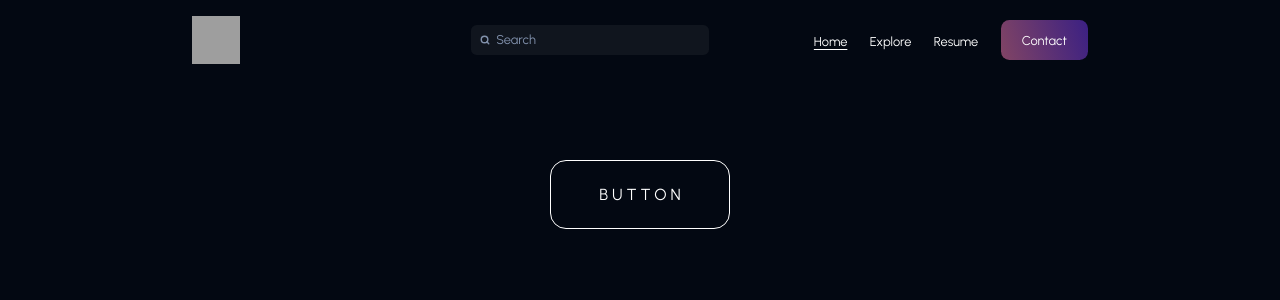
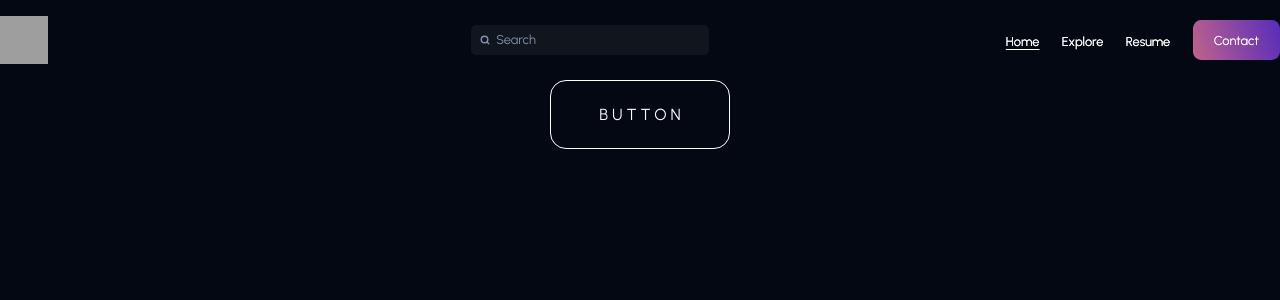
Before and after one commit to NyctibiusVII/Portfolio, a Next.js app: page / in a window 1280 px wide. Shown: the top 300 px of the page. Built offline with nearby package versions, Linux system fonts and the light colour scheme; grey boxes are pictures that could not be loaded.

Commit message:
:lipstick: feat: Improving styling

```diff
--- a/src/components/Header.tsx
+++ b/src/components/Header.tsx
@@ -18,12 +18,26 @@ import styles from '../styles/components/Header.module.scss'
 
 export const Header = () => {
     const headerLinks = useHeaderLinks
+    const [scrolled, setScrolled] = useState(false)
     const [currentPath, setCurrentPath] = useState('')
 
-    useEffect(() => setCurrentPath(Router.pathname), [currentPath])
+    const handleScroll = () => window.scrollY > 0 ? setScrolled(true) : setScrolled(false)
+
+    useEffect(() => {
+        window.addEventListener('scroll', handleScroll)
+
+        return () => window.removeEventListener('scroll', handleScroll)
+    }, [])
+
+    useEffect(() => {
+        setCurrentPath(Router.pathname)
+
+        return () => setCurrentPath(Router.pathname)
+    }, [currentPath])
 
     return (
-        <header className={styles.container}>
+        <header className={`${styles.container}${scrolled ? (' ' + styles.scrolled) : ''}`}>
+            <div className={styles.content}>
                 <Logo />
 
                 {/* Mobile */}
@@ -49,6 +63,7 @@ export const Header = () => {
                         })}
                     </ul>
                 </nav>
+            </div>
         </header>
     )
 }
--- a/src/hooks/useHeaderLinks.ts
+++ b/src/hooks/useHeaderLinks.ts
@@ -4,5 +4,5 @@ export const useHeaderLinks: Array<MenuItensType> = [
     { href: '/',                                  content: 'Home'    },
     { href: '/explore',                           content: 'Explore' },
     { href: 'https://cv-nyctibiusvii.vercel.app', content: 'Resume'  },
-    { href: '#footer',                            content: 'Contact' }
+    { href: '#contact',                           content: 'Contact' }
 ]
--- a/src/pages/index.tsx
+++ b/src/pages/index.tsx
@@ -15,6 +15,7 @@ const Home: NextPage = () => {
         <>
             <Head><title>Portfolio | Home</title></Head>
 
+            <Header />
             <div className={styles.container}>
                 <Header />
 
--- a/src/styles/components/Header.module.scss
+++ b/src/styles/components/Header.module.scss
@@ -1,57 +1,76 @@
 /* Mobile */
 .container {
-    max-width: var(--max-width-mobile);
     width: 100%;
     height: 5rem;
-
-    padding: 0 2rem;
 
     position: fixed;
     top: 0;
 
     display: flex;
     align-items: center;
-    justify-content: space-between;
+    justify-content: center;
 
     z-index: 100;
 
-    .options {
+    &.scrolled {
+        box-shadow: 0 1rem 1rem 0 var(--box-shadow-header);
+        backdrop-filter: blur(0.25rem);
+    }
+
+    .content {
+        max-width: var(--max-width-mobile);
+        width: 100%;
+
         display: flex;
         align-items: center;
+        justify-content: space-between;
 
-        /* SearchIcon */
-        > div > div div:last-child form button span { width: 0.75rem !important; height: 0.75rem !important; }
-    }
+        .options {
+            display: flex;
+            align-items: center;
+        }
 
-    div.search,
-    nav.links { display: none; }
-}
+        /* (Popover > Button) && (Button) */
+        .options > div > div div:last-child form,
+        .search div form {
+            button {
+                width: 1.488rem;
+                height: 1.488rem;
 
-
-
-/* Tablet / Desktop */
-@media (min-width: 780px) {
-    .container {
-        max-width: 60rem;
-
-        .options { display: none; }
-
-        div.search {
-            display: contents;
-
-            /* Button / SearchIcon */
-            & div form button {
                 border-radius: 0.35rem;
                 -webkit-border-radius: 0.35rem;
                 -moz-border-radius: 0.35rem;
                 -ms-border-radius: 0.35rem;
                 -o-border-radius: 0.35rem;
 
-                & span { width: 0.625rem !important; height: 0.625rem !important; }
+                filter: invert(61%) sepia(21%) saturate(408%) hue-rotate(179deg) brightness(140%) contrast(86%);
+                -webkit-filter: invert(61%) sepia(21%) saturate(408%) hue-rotate(179deg) brightness(140%) contrast(86%);
+
+                /* SearchIcon */
+                span { width: 0.613rem !important; height: 0.613rem !important; }
             }
+            input:not(:placeholder-shown) ~ button { filter: none; }
         }
 
-        nav.links {
+        .search, .links { display: none; }
+    }
+}
+
+
+
+/* Mobile / Tablet */
+@media (max-width: 980px) { .container { padding: 0 var(--padding-mobile); } }
+
+/* Tablet / Desktop */
+@media (min-width: 780px) {
+    .container .content {
+        max-width: var(--max-width-tablet);
+
+        .options { display: none; }
+
+        .search { display: contents; }
+
+        .links {
             display: block;
 
             ul {
@@ -100,11 +119,14 @@
 
 /* Desktop */
 @media (min-width: 1480px) {
-    .container {
+    .container .content {
         max-width: var(--max-width-desktop);
 
-        /* Button / SearchIcon */
-        div.search > div form button {
+        /* Button > SearchIcon */
+        .search > div form button {
+            width: 2.125rem;
+            height: 2.125rem;
+
             border-radius: 0.5rem;
             -webkit-border-radius: 0.5rem;
             -moz-border-radius: 0.5rem;
@@ -114,7 +136,7 @@
             & span { width: 0.875rem !important; height: 0.875rem !important; }
         }
 
-        nav.links {
+        .links {
             ul {
                 gap: 2rem;
 
--- a/src/styles/global.scss
+++ b/src/styles/global.scss
@@ -74,6 +74,8 @@
     --button-bg-options        : var(--luminosity-5p);
     --button-bg-dev            : transparent;
     --button-bg-social         : var(--luminosity-5p);
+    /* Header --------------- */
+    --box-shadow-header        : var(--blue-900-transparency-50);
     /* Popover -------------- */
     --popover-search-bg        : var(--blue-800);
     --popover-search-text      : var(--white);
@@ -96,9 +98,6 @@ html {
     scroll-behavior: smooth;
 
     body {
-        width: 100vw;
-        height: 100vh;
-
         background-color: var(--background);
         color: var(--text-plain);
 
--- a/src/styles/pages/home.module.scss
+++ b/src/styles/pages/home.module.scss
@@ -2,12 +2,9 @@
     width: 100%;
     height: 100%;
 
-    padding-top: 10rem;
+    padding: 5rem 2rem;
 
     display: flex;
     flex-direction: column;
     align-items: center;
-    justify-content: center;
-
-    gap: 10rem;
 }
```
Also changed, not shown: public/assets/header/LikeHand.png (renamed from public/assets/header/Hand3D.png). Lines whose indentation alone changed are shown as unchanged.
